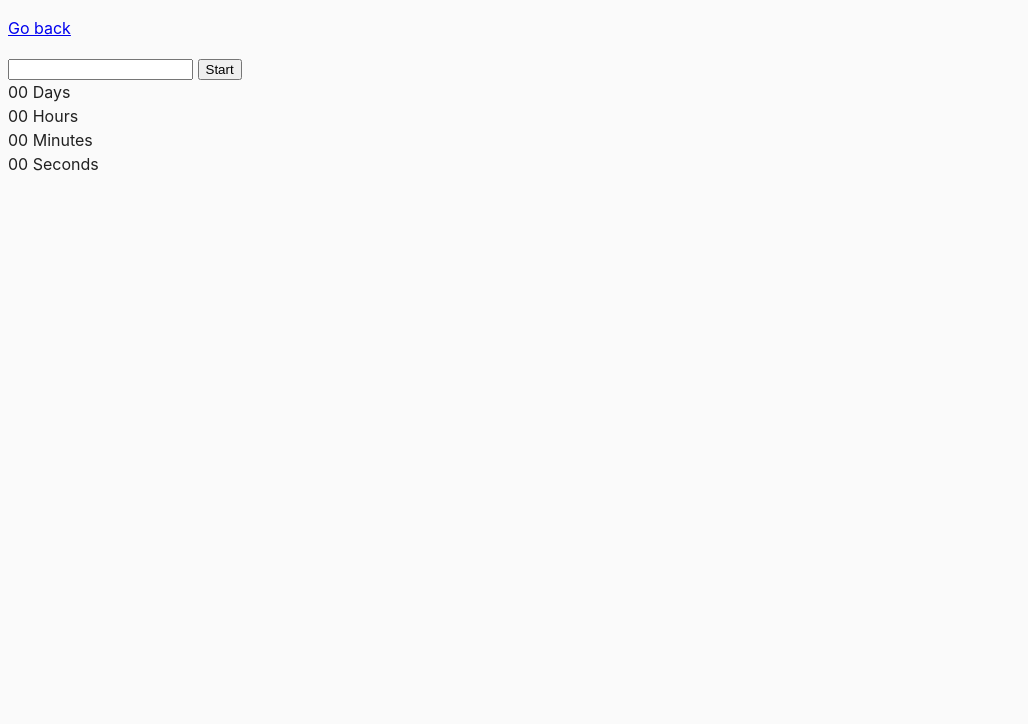
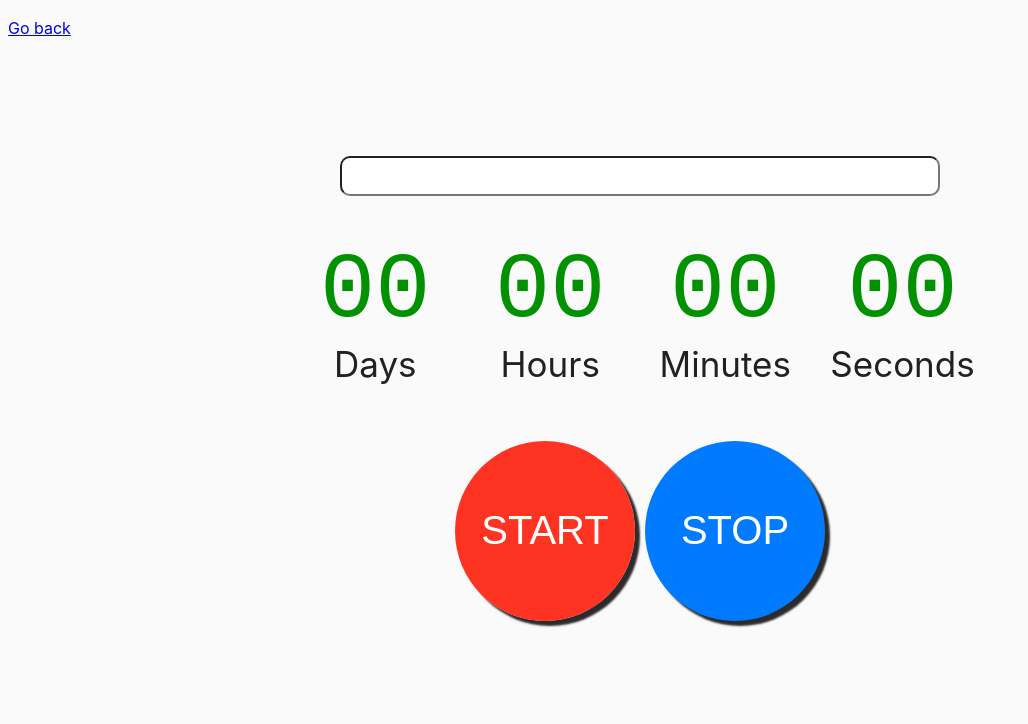
Before and after one commit to YoungSandw1ch/goit-js-hw-09, a website built with Parcel: page src/02-timer.html in a window 1280 px wide. Shown: the whole page, without its empty margins (0-1028 px from the left). Built offline with nearby package versions, Linux system fonts and the light colour scheme; a web font is replaced by a local one.

Commit message:
add style for timer

```diff
--- a/src/02-timer.html
+++ b/src/02-timer.html
@@ -1,16 +1,21 @@
 <!DOCTYPE html>
 <html lang="en">
+
 <head>
   <meta charset="UTF-8" />
   <meta name="viewport" content="width=device-width, initial-scale=1.0" />
   <title>Countdown timer</title>
   <link rel="stylesheet" href="css/common.css" />
+  <link rel="preconnect" href="https://fonts.googleapis.com">
+  <link rel="preconnect" href="https://fonts.gstatic.com" crossorigin>
+  <link href="https://fonts.googleapis.com/css2?family=PT+Mono&display=swap" rel="stylesheet">
 </head>
+
 <body>
   <p><a href="index.html">Go back</a></p>
 
+  <div class="container">
     <input type="text" id="datetime-picker" />
-    <button type="button" data-start>Start</button>
 
     <div class="timer">
       <div class="field">
@@ -31,6 +36,13 @@
       </div>
     </div>
 
+    <div class="buttons">
+      <button type="button" class="timer-button" data-start>Start</button>
+      <button type="button" class="timer-button timer-button--oposide-color" data-stop>Stop</button>
+    </div>
+  </div>
+
   <script src="js/02-timer.js" type="module"></script>
 </body>
+
 </html>
--- a/src/css/common.css
+++ b/src/css/common.css
@@ -19,16 +19,16 @@ img {
 
 .switcher {
   display: flex;
-  padding-top: 100px;
-  padding-bottom: 100px;
+  height: 500px;
   justify-content: center;
   align-items: center;
 }
 
-.switcher__btn {
+.button {
   position: relative;
   width: 140px;
   height: 40px;
+  bottom: -3px;
 
   font-size: 25px;
   text-transform: uppercase;
@@ -42,17 +42,121 @@ img {
   box-shadow: 3px 3px 2px rgb(45, 43, 43);
 }
 
-.switcher__btn--rigth-indent {
+.button--rigth-indent {
   margin-right: 20px;
 }
 
-.switcher__btn:focus,
-.switcher__btn:hover {
+.button:focus,
+.button:hover {
   background-color: rgb(46, 160, 205);
 }
 
-.switcher__btn:active {
+.button:active {
+  right: -3px;
+  bottom: -6px;
+  box-shadow: none;
+}
+
+.container {
+  width: 1030px;
+  padding-left: 15px;
+  padding-right: 15px;
+  padding-top: 100px;
+  padding-bottom: 100px;
+  margin: 0 auto;
+  text-align: center;
+}
+
+.wrapper {
+  margin-left: auto;
+  margin-right: auto;
+  margin-bottom: 50px;
+  width: 500px;
+}
+
+#datetime-picker {
+  height: 40px;
+  width: 600px;
+  border-radius: 10px;
+}
+
+#datetime-picker:focus {
+  border: 2px solid black;
+  border-color: #019101;
+  outline: none;
+}
+
+.timer {
+  display: flex;
+  justify-content: center;
+  align-items: center;
+  margin-top: 50px;
+  margin-bottom: 50px;
+}
+
+.field {
+  display: flex;
+  flex-direction: column;
+  justify-content: center;
+  align-items: center;
+  min-width: 140px;
+}
+
+.field:not(:last-child) {
+  margin-right: 35px;
+}
+
+.value {
+  font-size: 92px;
+  line-height: 1;
+  font-family: 'PT Mono', monospace;
+  color: #019101;
+}
+
+.label {
+  font-size: 35px;
+}
+
+.buttons {
+  display: flex;
+  justify-content: center;
+  align-items: center;
+  gap: 10px;
+}
+
+.timer-button {
+  position: relative;
+  padding: 0;
+
+  width: 180px;
+  height: 180px;
+
+  border-radius: 50%;
+  border: none;
+
+  background-color: rgba(255, 21, 0, 0.867);
+  color: white;
+  font-size: 40px;
+  text-transform: uppercase;
+  box-shadow: 5px 5px 2px rgb(44, 42, 42);
+}
+
+.timer-button:focus,
+.timer-button:hover {
+  background-color: rgb(255, 47, 0);
+}
+
+.timer-button:active {
   right: -3px;
   bottom: -3px;
   box-shadow: none;
 }
+
+.timer-button--oposide-color {
+  background-color: rgb(0, 123, 255);
+}
+
+.timer-button--oposide-color:focus,
+.timer-button--oposide-color:hover {
+  background-color: rgb(23, 114, 212);
+}
```
Also changed, not shown: src/01-color-switcher.html (+2 -2 lines). Lines whose indentation alone changed are shown as unchanged.
